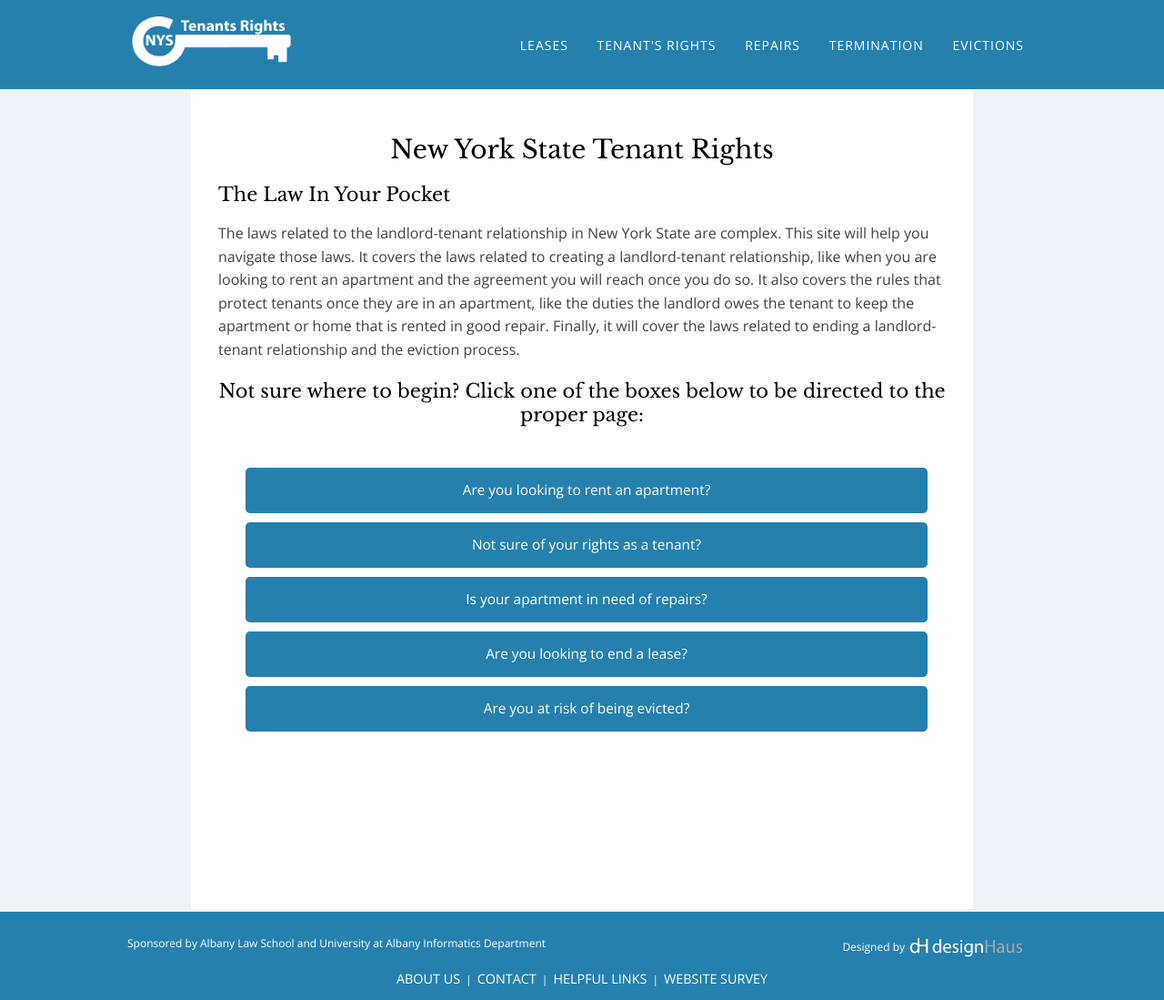
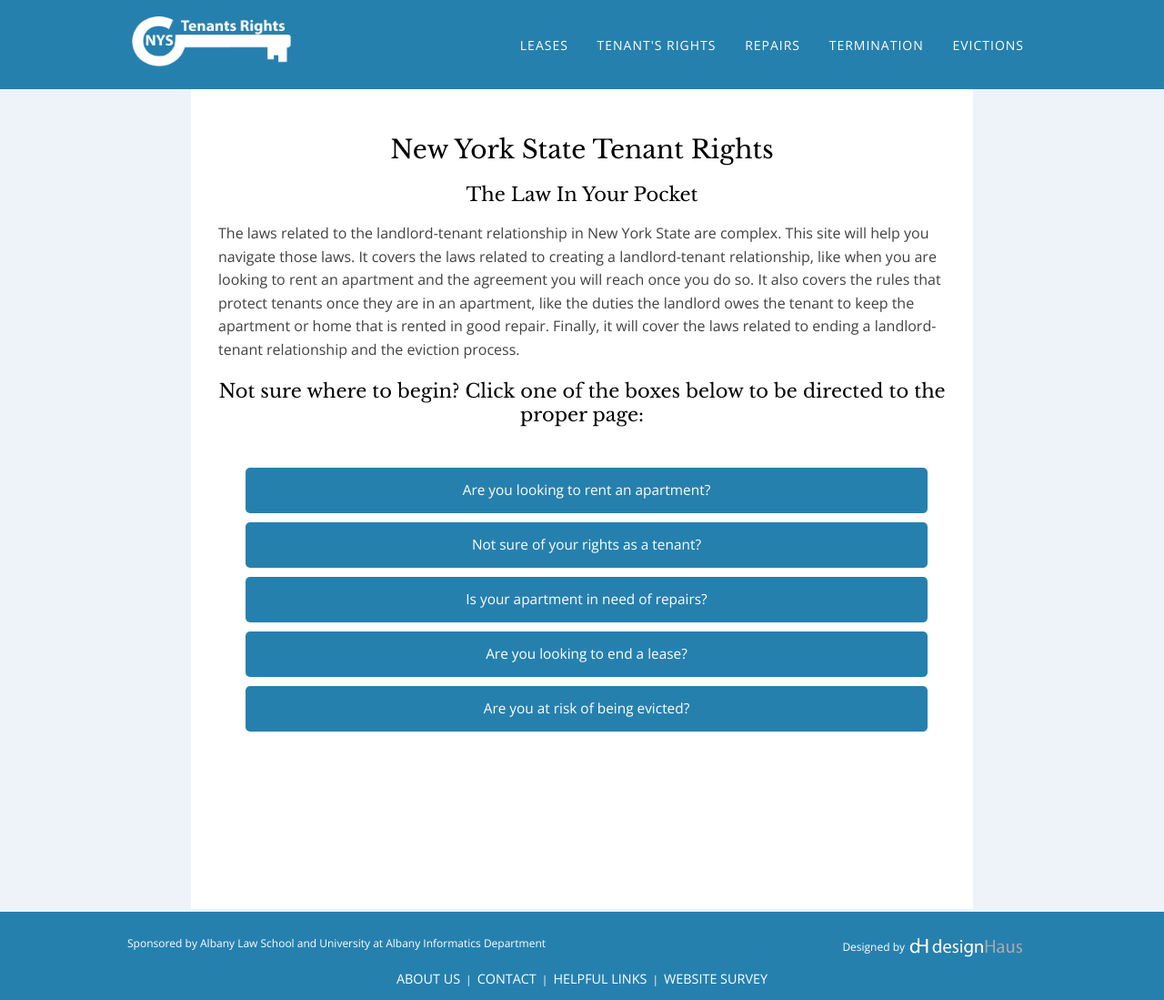
Before and after one commit to RRamsland/Tenant-Rights, a Jekyll site: the page built from index.html, in a window 1280 px wide and 1099 px high. Shown: the whole window at 91% size. Built offline with Jekyll 4.4.1, drawn with Linux system fonts in a browser that asks for light colours.

Commit message:
Centered h2 element

```diff
--- a/index.html
+++ b/index.html
@@ -3,7 +3,7 @@ title: NYS Tenant Rights
 layout: default-page
 ---
 <h1>New York State Tenant Rights</h1>
-<h2>The Law In Your Pocket</h2>
+<h2 class="textCentered">The Law In Your Pocket</h2>
 
 <p>The laws related to the landlord-tenant relationship in New York State are complex. This site will help you navigate those laws.  It covers the laws related to creating a landlord-tenant relationship, like when you are looking to rent an apartment and the agreement you will reach once you do so. It also covers the rules that protect tenants once they are in an apartment, like the duties the landlord owes the tenant to keep the apartment or home that is rented in good repair. Finally, it will cover the laws related to ending a landlord-tenant relationship and the eviction process.</p>
 
```
